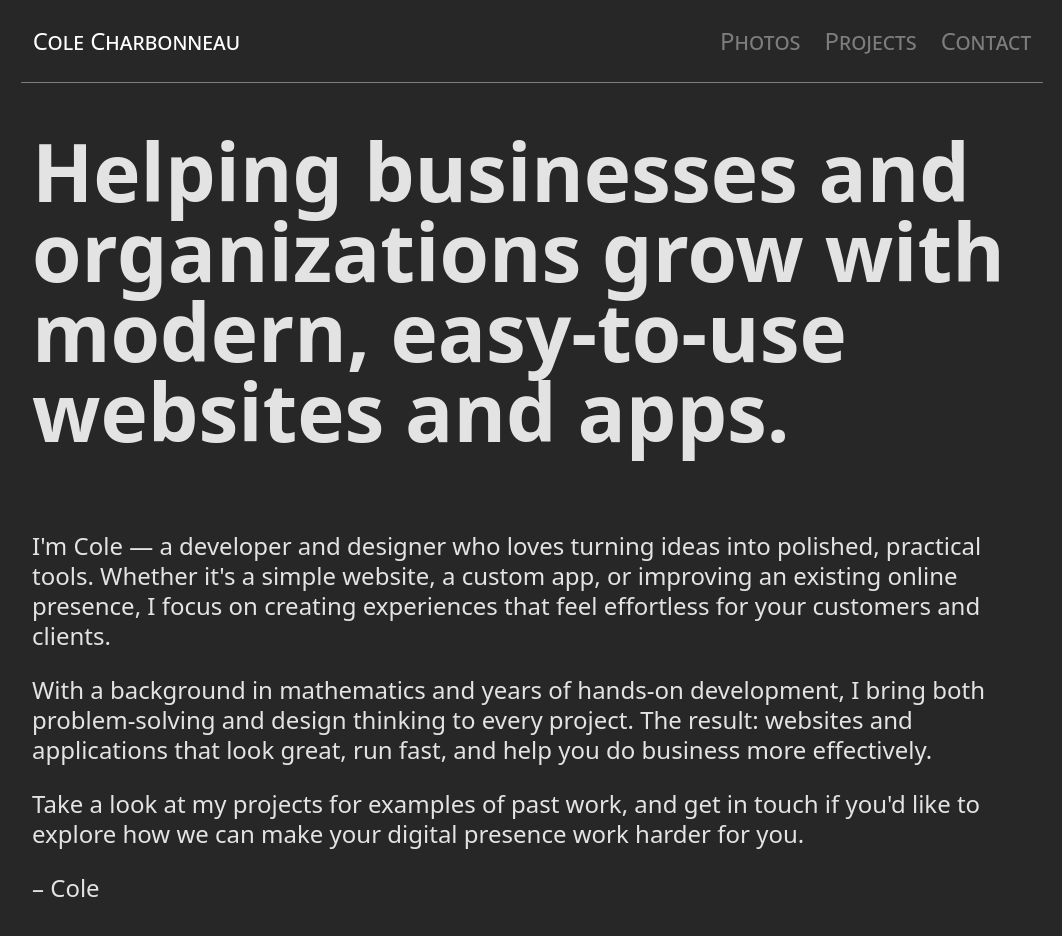
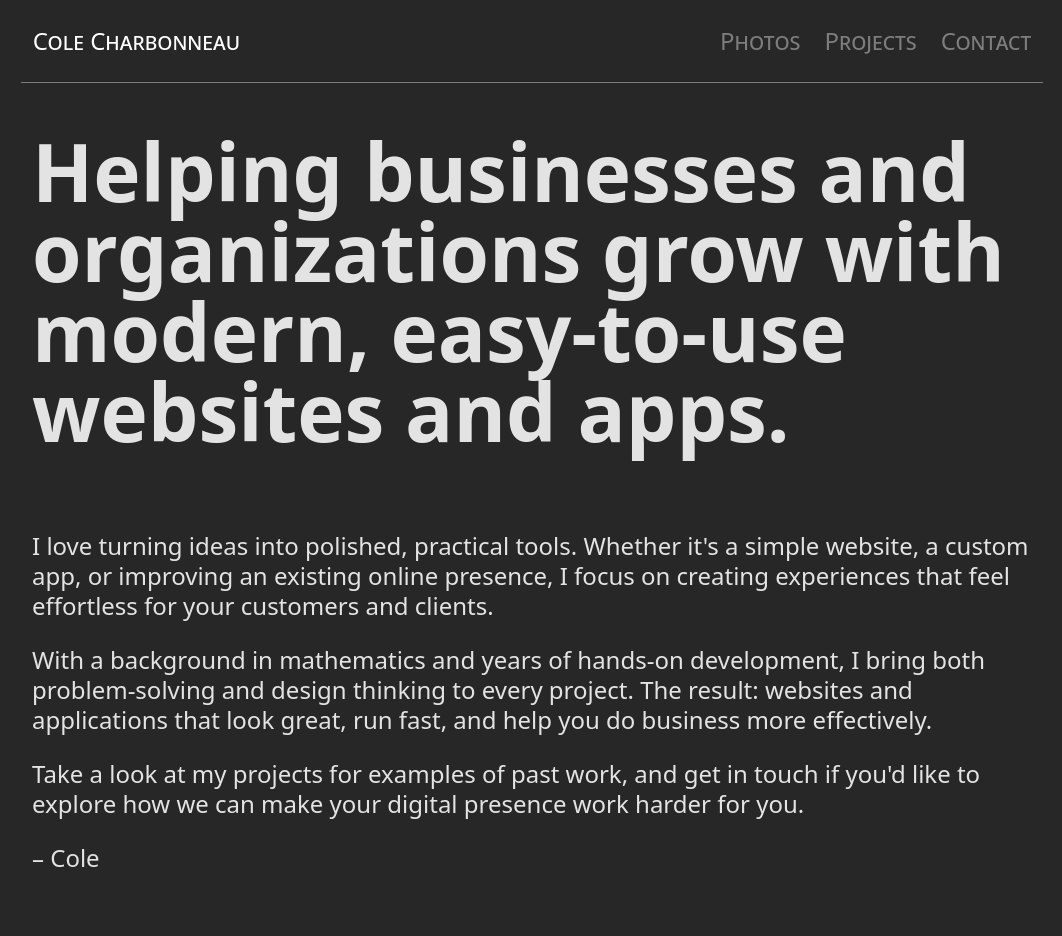
Before and after one commit to colecharb/colecharb-web, a React (Vite) app: page / in a window 1280 px wide. Shown: the top 936 px of the page, without its empty margins (108-1170 px from the left). Built offline with nearby package versions, Linux system fonts and the light colour scheme.

Commit message:
fix: updates start of my blurb

```diff
--- a/src/pages/AboutPage.tsx
+++ b/src/pages/AboutPage.tsx
@@ -7,10 +7,10 @@ export default function AboutPage() {
       </p>
 
       <p>
-        I'm Cole — a developer and designer who loves turning ideas into
-        polished, practical tools. Whether it's a simple website, a custom app,
-        or improving an existing online presence, I focus on creating
-        experiences that feel effortless for your customers and clients.
+        I love turning ideas into polished, practical tools. Whether it's a
+        simple website, a custom app, or improving an existing online presence,
+        I focus on creating experiences that feel effortless for your customers
+        and clients.
       </p>
 
       <p>
```
